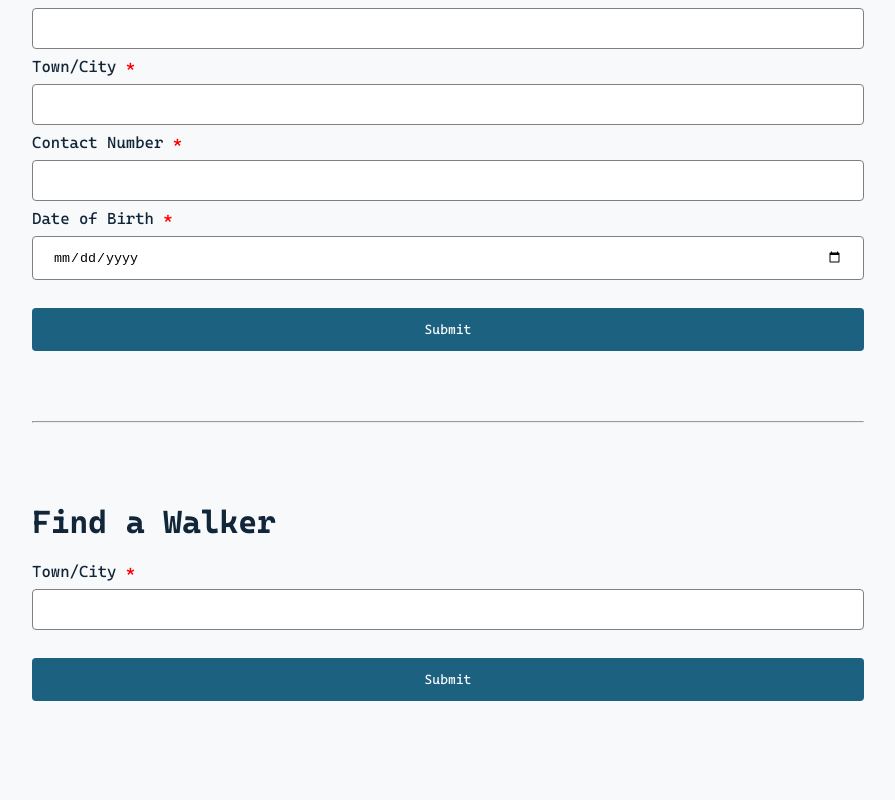
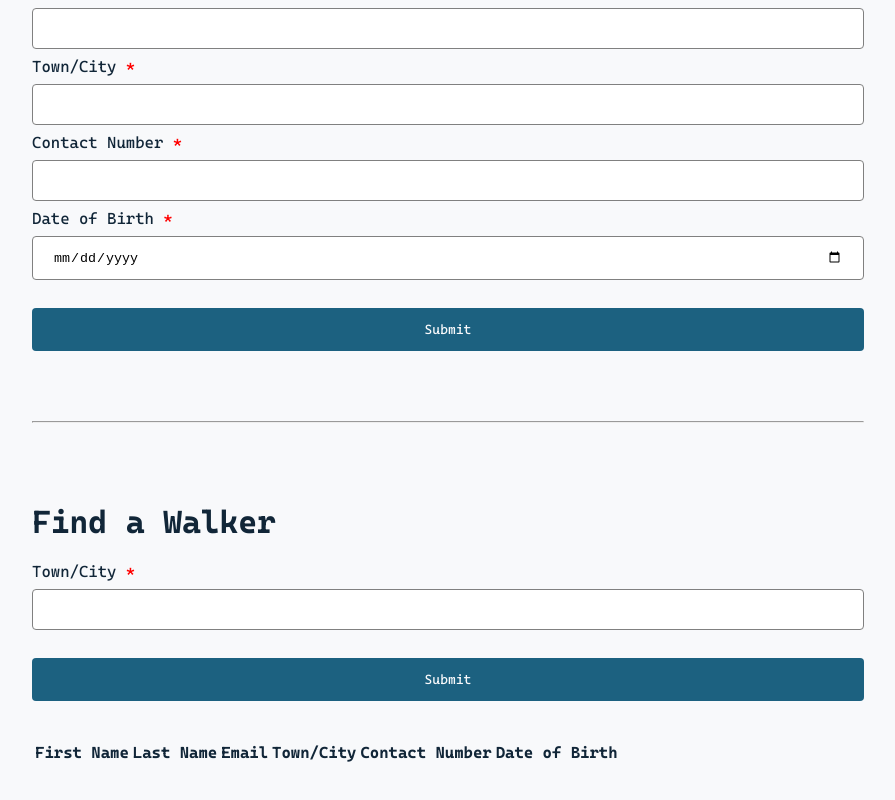
Before and after one commit to WiseNat/BS3221-Summative-Frontend, a SvelteKit app: page /walker in a window 1280 px wide. Shown: the part 350-1150 px from the top of the page, without its empty margins (192-1087 px from the left). Before the commit the page ends 1119 px from the top, so only its background shows below. Built offline with nearby package versions, Linux system fonts and the light colour scheme.

Commit message:
Added POST table logic

```diff
--- a/src/routes/dog/+server.js
+++ /dev/null
@@ -1,19 +0,0 @@
-import { json } from '@sveltejs/kit';
-
-// Add new dog
-export function POST() {
-	// TODO: Call AWS API
-	// TODO: Confirmation of call success/failure
-
-	sampleData = (
-		{"DOG_NAME": "dog name 1", "OWNER_NAME": "owner name 1", "BREED": "breed 1", "GENDER": "gender 1"},
-		{"DOG_NAME": "dog name 2", "OWNER_NAME": "owner name 2", "BREED": "breed 2", "GENDER": "gender 2"},
-		{"DOG_NAME": "dog name 3", "OWNER_NAME": "owner name 3", "BREED": "breed 3", "GENDER": "gender 3"},
-		{"DOG_NAME": "dog name 4", "OWNER_NAME": "owner name 4", "BREED": "breed 4", "GENDER": "gender 4"},
-		{"DOG_NAME": "dog name 5", "OWNER_NAME": "owner name 5", "BREED": "breed 5", "GENDER": "gender 5"}
-	)
-
-	console.log("RECEIVED REQUEST")
-
-	return json(sampleData);
-}
--- /dev/null
+++ b/src/routes/walker/+page.server.js
@@ -0,0 +1,17 @@
+// Add new walker
+export const actions = {
+  default: async ({ request }) => {
+    const data = await request.formData();
+    // let email = data.get('email')
+
+	// TODO: AWS POST req
+
+	return [
+		{first_name: "first name 1", last_name: "last name 1", email: "email 1", town_city: "town/city 1", contact_number: "contact number 1", date_of_birth: "date of birth 1"},
+		{first_name: "first name 2", last_name: "last name 2", email: "email 2", town_city: "town/city 2", contact_number: "contact number 2", date_of_birth: "date of birth 2"},
+		{first_name: "first name 3", last_name: "last name 3", email: "email 3", town_city: "town/city 3", contact_number: "contact number 3", date_of_birth: "date of birth 3"},
+		{first_name: "first name 4", last_name: "last name 4", email: "email 4", town_city: "town/city 4", contact_number: "contact number 4", date_of_birth: "date of birth 4"},
+		{first_name: "first name 5", last_name: "last name 5", email: "email 5", town_city: "town/city 5", contact_number: "contact number 5", date_of_birth: "date of birth 5"},
+	]
+  }
+};
--- a/src/routes/walker/+page.svelte
+++ b/src/routes/walker/+page.svelte
@@ -1,3 +1,7 @@
+<script>
+  export let form;
+</script>
+
 <title>Walker Routes</title>
 <h1>Register a Walker</h1>
     <form method="POST" action="/walker">
@@ -22,4 +26,26 @@
     <input type="text" name="find-town-city" id="find-town-city" required/>
     <input type="submit" value="Submit"/>
 </form>
-<!-- TODO: Populate data here based on POST req -->
+<br>
+<table>
+    <tr>
+        <th>First Name</th>
+        <th>Last Name</th>
+        <th>Email</th>
+        <th>Town/City</th>
+        <th>Contact Number</th>
+        <th>Date of Birth</th>
+    </tr>
+    {#if form}
+        {#each form as walker}
+                <tr>
+                    <td>{walker.first_name}</td>
+                    <td>{walker.last_name}</td>
+                    <td>{walker.email}</td>
+                    <td>{walker.town_city}</td>
+                    <td>{walker.contact_number}</td>
+                    <td>{walker.date_of_birth}</td>
+                </tr>
+        {/each}
+    {/if}
+</table>
--- a/src/routes/walker/+server.js
+++ /dev/null
@@ -1,9 +0,0 @@
-import { error } from '@sveltejs/kit';
-
-// Add new walker
-export function POST() {
-	// TODO: Call AWS API
-	// TODO: Confirmation of call success/failure
-
-	throw error(501, "Will be implemented but it isn't yet");
-}
```
Also changed, not shown: src/routes/dog/+page.server.js (added, +17 -0 lines), src/routes/dog/+page.svelte (+28 -6 lines).
